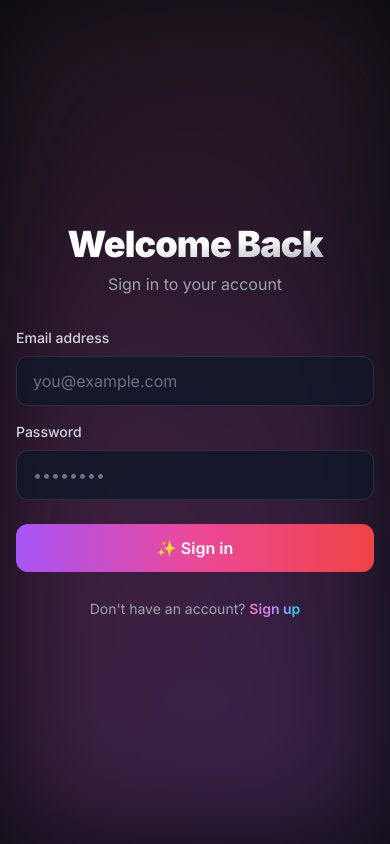
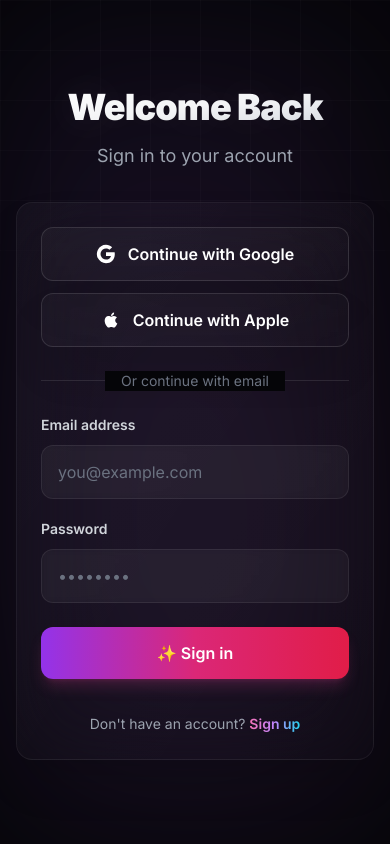
Before and after one commit to pavvann/vouch, a Next.js app: page /login in a window 390 px wide. Built offline with nearby package versions, Linux system fonts and the light colour scheme; no server answers.

Commit message:
wip: migration to oauth

```diff
--- a/app/globals.css
+++ b/app/globals.css
@@ -7,21 +7,17 @@
     --gradient-1: linear-gradient(135deg, #667eea 0%, #764ba2 100%);
     --gradient-2: linear-gradient(135deg, #f093fb 0%, #f5576c 100%);
     --gradient-3: linear-gradient(135deg, #4facfe 0%, #00f2fe 100%);
-    --shadow-color: 0deg 0% 63%;
-    --shadow-elevation-medium:
-      0.3px 0.5px 0.7px hsl(var(--shadow-color) / 0.36),
-      0.8px 1.6px 2px -0.8px hsl(var(--shadow-color) / 0.36),
-      2.1px 4.1px 5.2px -1.7px hsl(var(--shadow-color) / 0.36),
-      5px 10px 12.6px -2.5px hsl(var(--shadow-color) / 0.36);
   }
 
   body {
-    @apply bg-[#0a0a0f] text-white antialiased;
+    @apply bg-[#050508] text-white antialiased;
     min-height: 100vh;
     overflow-x: hidden;
     position: relative;
+    font-feature-settings: "rlig" 1, "calt" 1;
   }
 
+  /* Elegant animated background */
   body::before {
     content: '';
     position: fixed;
@@ -31,103 +27,155 @@
     height: 100%;
     z-index: -1;
     background:
-      radial-gradient(circle at 20% 50%, rgba(236, 72, 153, 0.15) 0%, transparent 50%),
-      radial-gradient(circle at 80% 80%, rgba(168, 85, 247, 0.15) 0%, transparent 50%),
-      radial-gradient(circle at 40% 20%, rgba(244, 114, 182, 0.12) 0%, transparent 50%),
-      radial-gradient(circle at 60% 90%, rgba(192, 132, 252, 0.12) 0%, transparent 50%);
+      radial-gradient(circle at 15% 30%, rgba(139, 92, 246, 0.08) 0%, transparent 50%),
+      radial-gradient(circle at 85% 70%, rgba(236, 72, 153, 0.08) 0%, transparent 50%),
+      radial-gradient(circle at 50% 50%, rgba(59, 130, 246, 0.05) 0%, transparent 70%),
+      radial-gradient(circle at 25% 80%, rgba(168, 85, 247, 0.06) 0%, transparent 50%);
     background-size: 200% 200%;
-    animation: moveGradient 20s ease-in-out infinite;
-    filter: blur(60px);
+    animation: moveGradient 30s ease-in-out infinite;
+    filter: blur(80px);
+    opacity: 0.8;
+  }
+
+  /* Subtle grid overlay */
+  body::after {
+    content: '';
+    position: fixed;
+    top: 0;
+    left: 0;
+    width: 100%;
+    height: 100%;
+    z-index: -1;
+    background-image:
+      linear-gradient(rgba(255, 255, 255, 0.02) 1px, transparent 1px),
+      linear-gradient(90deg, rgba(255, 255, 255, 0.02) 1px, transparent 1px);
+    background-size: 50px 50px;
+    mask-image: radial-gradient(ellipse 80% 50% at 50% 0%, black 70%, transparent 100%);
+    -webkit-mask-image: radial-gradient(ellipse 80% 50% at 50% 0%, black 70%, transparent 100%);
   }
 
   @keyframes moveGradient {
     0%, 100% {
-      background-position: 0% 50%, 100% 100%, 50% 0%, 80% 80%;
+      background-position: 0% 50%, 100% 100%, 50% 0%, 25% 80%;
     }
-    25% {
-      background-position: 50% 30%, 80% 60%, 20% 40%, 60% 90%;
+    33% {
+      background-position: 50% 20%, 70% 60%, 30% 50%, 60% 90%;
     }
-    50% {
-      background-position: 100% 50%, 0% 0%, 80% 80%, 20% 20%;
-    }
-    75% {
-      background-position: 30% 70%, 60% 40%, 90% 60%, 40% 10%;
+    66% {
+      background-position: 100% 50%, 20% 0%, 80% 80%, 40% 20%;
     }
   }
 }
 
 @layer components {
   .glass {
-    @apply bg-white/[0.02] backdrop-blur-xl border border-white/10;
+    @apply bg-gradient-to-br from-white/[0.03] to-white/[0.01] backdrop-blur-2xl;
+    @apply border border-white/[0.08] shadow-2xl;
+    @apply shadow-black/20;
   }
 
   .glass-hover {
-    @apply glass hover:bg-white/[0.04] hover:border-white/20 transition-all duration-300;
+    @apply glass hover:from-white/[0.05] hover:to-white/[0.02];
+    @apply hover:border-white/[0.12] hover:shadow-black/30;
+    @apply transition-all duration-500 ease-out;
   }
 
   .btn-primary {
-    @apply relative px-6 py-3 rounded-xl font-semibold text-white overflow-hidden;
-    @apply bg-gradient-to-r from-purple-500 via-pink-500 to-red-500;
-    @apply hover:shadow-lg hover:shadow-pink-500/30 hover:scale-[1.02];
-    @apply active:scale-[0.98] transition-all duration-300;
+    @apply relative px-8 py-3.5 rounded-xl font-semibold text-white overflow-hidden;
+    @apply bg-gradient-to-r from-purple-600 via-pink-600 to-rose-600;
+    @apply shadow-lg shadow-pink-500/20;
+    @apply hover:shadow-xl hover:shadow-pink-500/30 hover:scale-[1.02];
+    @apply active:scale-[0.98] transition-all duration-300 ease-out;
     @apply disabled:opacity-50 disabled:cursor-not-allowed disabled:hover:scale-100;
+    @apply before:absolute before:inset-0 before:bg-gradient-to-r before:from-white/0 before:via-white/20 before:to-white/0;
+    @apply before:translate-x-[-100%] hover:before:translate-x-[100%] before:transition-transform before:duration-700;
+  }
+
+  .btn-primary::after {
+    content: '';
+    position: absolute;
+    inset: 0;
+    border-radius: inherit;
+    padding: 1px;
+    background: linear-gradient(135deg, rgba(255,255,255,0.3), rgba(255,255,255,0));
+    -webkit-mask: linear-gradient(#fff 0 0) content-box, linear-gradient(#fff 0 0);
+    -webkit-mask-composite: xor;
+    mask-composite: exclude;
+    opacity: 0;
+    transition: opacity 0.3s;
+  }
+
+  .btn-primary:hover::after {
+    opacity: 1;
   }
 
   .btn-secondary {
     @apply px-6 py-3 rounded-xl font-semibold text-white;
     @apply glass-hover;
+    @apply hover:shadow-lg;
   }
 
   .btn-ghost {
-    @apply px-4 py-2 rounded-lg font-medium text-gray-300;
-    @apply hover:bg-white/5 hover:text-white transition-all duration-200;
+    @apply px-4 py-2 rounded-lg font-medium text-gray-400;
+    @apply hover:bg-white/[0.05] hover:text-white;
+    @apply transition-all duration-300 ease-out;
   }
 
   .card {
     @apply glass rounded-2xl p-6;
-    @apply hover:shadow-2xl hover:shadow-purple-500/10;
-    @apply transition-all duration-300;
+    @apply hover:shadow-2xl hover:shadow-purple-500/5;
+    @apply transition-all duration-500 ease-out;
+    @apply border-white/[0.06];
   }
 
   .card-interactive {
     @apply card cursor-pointer;
-    @apply hover:bg-white/[0.06] hover:border-white/30;
+    @apply hover:from-white/[0.06] hover:to-white/[0.03];
+    @apply hover:border-white/[0.15] hover:shadow-purple-500/10;
     @apply hover:scale-[1.01] active:scale-[0.99];
+    @apply hover:-translate-y-0.5;
   }
 
   .badge {
-    @apply px-3 py-1 rounded-full text-xs font-semibold;
-    @apply inline-flex items-center gap-1;
+    @apply px-3 py-1.5 rounded-lg text-xs font-semibold;
+    @apply inline-flex items-center gap-1.5;
+    @apply backdrop-blur-sm;
+    @apply border;
   }
 
   .badge-success {
-    @apply badge bg-emerald-500/20 text-emerald-300 border border-emerald-500/30;
+    @apply badge bg-emerald-500/10 text-emerald-300 border-emerald-500/20;
+    @apply shadow-sm shadow-emerald-500/10;
   }
 
   .badge-info {
-    @apply badge bg-cyan-500/20 text-cyan-300 border border-cyan-500/30;
+    @apply badge bg-cyan-500/10 text-cyan-300 border-cyan-500/20;
+    @apply shadow-sm shadow-cyan-500/10;
   }
 
   .badge-warning {
-    @apply badge bg-amber-500/20 text-amber-300 border border-amber-500/30;
+    @apply badge bg-amber-500/10 text-amber-300 border-amber-500/20;
+    @apply shadow-sm shadow-amber-500/10;
   }
 
   .input {
-    @apply w-full px-4 py-3 rounded-xl border border-white/10;
-    background-color: rgba(15, 23, 42, 0.8) !important;
-    color: white !important;
+    @apply w-full px-4 py-3.5 rounded-xl;
+    @apply bg-white/[0.03] backdrop-blur-sm border border-white/[0.08];
+    @apply text-white placeholder:text-gray-500;
+    @apply transition-all duration-300 ease-out;
+    @apply focus:bg-white/[0.05] focus:border-pink-500/30;
+    @apply focus:outline-none focus:ring-2 focus:ring-pink-500/20;
+    @apply hover:border-white/[0.12];
     -webkit-appearance: none;
     appearance: none;
   }
 
   .input::placeholder {
-    color: rgb(107, 114, 128) !important;
+    @apply text-gray-500;
   }
 
   .input:focus {
-    outline: none;
-    box-shadow: 0 0 0 2px rgba(236, 72, 153, 0.5);
-    background-color: rgba(15, 23, 42, 0.9) !important;
+    @apply shadow-lg shadow-pink-500/10;
   }
 
   /* Prevent browser autocomplete from changing background */
@@ -141,53 +189,57 @@
   textarea:-webkit-autofill:hover,
   textarea:-webkit-autofill:focus {
     -webkit-text-fill-color: white !important;
-    -webkit-box-shadow: 0 0 0px 1000px rgba(15, 23, 42, 0.8) inset !important;
-    box-shadow: 0 0 0px 1000px rgba(15, 23, 42, 0.8) inset !important;
+    -webkit-box-shadow: 0 0 0px 1000px rgba(5, 5, 8, 0.5) inset !important;
+    box-shadow: 0 0 0px 1000px rgba(5, 5, 8, 0.5) inset !important;
     transition: background-color 5000s ease-in-out 0s;
     caret-color: white;
   }
 
   select.input {
-    background-color: rgba(15, 23, 42, 0.8) !important;
-    color: white !important;
+    @apply bg-white/[0.03] text-white;
   }
 
   select.input option {
-    background-color: rgb(30, 41, 59) !important;
-    color: white !important;
+    @apply bg-[#0f0f15] text-white;
   }
 
   textarea.input {
-    background-color: rgba(15, 23, 42, 0.8) !important;
-    color: white !important;
+    @apply bg-white/[0.03] text-white resize-none;
   }
 
   .section-title {
-    @apply text-sm uppercase tracking-wider font-bold;
-    @apply bg-gradient-to-r from-pink-400 to-purple-400 bg-clip-text text-transparent;
+    @apply text-xs uppercase tracking-[0.15em] font-bold;
+    @apply bg-gradient-to-r from-pink-400 via-purple-400 to-pink-400 bg-clip-text text-transparent;
+    @apply opacity-80;
+    letter-spacing: 0.15em;
   }
 
   .page-header {
-    @apply text-4xl md:text-5xl font-black tracking-tight;
-    @apply bg-gradient-to-br from-white via-white to-gray-400 bg-clip-text text-transparent;
+    @apply text-4xl md:text-6xl font-black tracking-tight;
+    @apply bg-gradient-to-br from-white via-gray-100 to-gray-300 bg-clip-text text-transparent;
+    @apply leading-tight;
+    text-shadow: 0 0 40px rgba(255, 255, 255, 0.1);
   }
 
   .nav-bottom {
     @apply fixed bottom-0 left-0 right-0 z-50;
-    @apply glass border-t border-white/10;
+    @apply glass border-t border-white/[0.08];
     @apply flex items-center justify-around;
     @apply px-4 py-3 safe-area-inset-bottom;
+    @apply backdrop-blur-2xl;
   }
 
   .nav-item {
-    @apply flex flex-col items-center gap-1 px-4 py-2 rounded-xl;
-    @apply text-gray-400 hover:text-white transition-colors duration-200;
-    @apply min-w-[60px];
+    @apply flex flex-col items-center gap-1 px-4 py-2.5 rounded-xl;
+    @apply text-gray-500 hover:text-white transition-all duration-300 ease-out;
+    @apply min-w-[60px] hover:bg-white/[0.05];
   }
 
   .nav-item-active {
-    @apply text-pink-400;
-    @apply bg-pink-500/10;
+    @apply text-white;
+    @apply bg-gradient-to-br from-pink-500/20 via-purple-500/20 to-pink-500/20;
+    @apply border border-pink-500/30;
+    @apply shadow-lg shadow-pink-500/10;
   }
 }
 
@@ -202,18 +254,39 @@
 
   .text-gradient {
     @apply bg-gradient-to-r from-pink-400 via-purple-400 to-cyan-400 bg-clip-text text-transparent;
+    @apply font-semibold;
   }
 
   .animate-glow {
-    animation: glow 2s ease-in-out infinite alternate;
+    animation: glow 3s ease-in-out infinite alternate;
   }
 
   @keyframes glow {
     from {
-      box-shadow: 0 0 20px rgba(236, 72, 153, 0.3);
+      box-shadow: 0 0 20px rgba(236, 72, 153, 0.2), 0 0 40px rgba(168, 85, 247, 0.1);
     }
     to {
-      box-shadow: 0 0 30px rgba(236, 72, 153, 0.6);
+      box-shadow: 0 0 30px rgba(236, 72, 153, 0.4), 0 0 60px rgba(168, 85, 247, 0.2);
+    }
+  }
+
+  .animate-shimmer {
+    animation: shimmer 2s linear infinite;
+    background: linear-gradient(
+      90deg,
+      transparent,
+      rgba(255, 255, 255, 0.1),
+      transparent
+    );
+    background-size: 200% 100%;
+  }
+
+  @keyframes shimmer {
+    0% {
+      background-position: -200% 0;
+    }
+    100% {
+      background-position: 200% 0;
     }
   }
 
--- a/app/login/page.tsx
+++ b/app/login/page.tsx
@@ -37,24 +37,81 @@ export default function LoginPage() {
     }
   }
 
+  const handleOAuthSignIn = async (provider: string) => {
+    setError('')
+    await signIn(provider, { callbackUrl: '/dashboard' })
+  }
+
   return (
-    <div className="min-h-screen flex items-center justify-center px-4">
+    <div className="min-h-screen flex items-center justify-center px-4 py-12">
       <div className="max-w-md w-full space-y-8">
-        <div className="text-center">
+        <div className="text-center space-y-3">
           <h1 className="page-header mb-2">Welcome Back</h1>
-          <p className="text-gray-400">Sign in to your account</p>
+          <p className="text-gray-400 text-lg">Sign in to your account</p>
         </div>
 
+        <div className="card space-y-6">
+          {/* OAuth Buttons */}
+          <div className="space-y-3">
+            <button
+              type="button"
+              onClick={() => handleOAuthSignIn('google')}
+              className="w-full flex items-center justify-center gap-3 px-6 py-3.5 rounded-xl font-semibold text-white glass hover:bg-white/[0.08] border border-white/[0.12] transition-all duration-300"
+            >
+              <svg className="w-5 h-5" viewBox="0 0 24 24">
+                <path
+                  fill="currentColor"
+                  d="M22.56 12.25c0-.78-.07-1.53-.2-2.25H12v4.26h5.92c-.26 1.37-1.04 2.53-2.21 3.31v2.77h3.57c2.08-1.92 3.28-4.74 3.28-8.09z"
+                />
+                <path
+                  fill="currentColor"
+                  d="M12 23c2.97 0 5.46-.98 7.28-2.66l-3.57-2.77c-.98.66-2.23 1.06-3.71 1.06-2.86 0-5.29-1.93-6.16-4.53H2.18v2.84C3.99 20.53 7.7 23 12 23z"
+                />
+                <path
+                  fill="currentColor"
+                  d="M5.84 14.09c-.22-.66-.35-1.36-.35-2.09s.13-1.43.35-2.09V7.07H2.18C1.43 8.55 1 10.22 1 12s.43 3.45 1.18 4.93l2.85-2.22.81-.62z"
+                />
+                <path
+                  fill="currentColor"
+                  d="M12 5.38c1.62 0 3.06.56 4.21 1.64l3.15-3.15C17.45 2.09 14.97 1 12 1 7.7 1 3.99 3.47 2.18 7.07l3.66 2.84c.87-2.6 3.3-4.53 6.16-4.53z"
+                />
+              </svg>
+              Continue with Google
+            </button>
+
+            <button
+              type="button"
+              onClick={() => handleOAuthSignIn('apple')}
+              className="w-full flex items-center justify-center gap-3 px-6 py-3.5 rounded-xl font-semibold text-white glass hover:bg-white/[0.08] border border-white/[0.12] transition-all duration-300"
+            >
+              <svg className="w-5 h-5" viewBox="0 0 24 24" fill="currentColor">
+                <path d="M17.05 20.28c-.98.95-2.05.88-3.08.4-1.09-.5-2.08-.48-3.24 0-1.44.62-2.2.44-3.06-.4C2.79 15.25 3.51 7.59 9.05 7.31c1.35.07 2.29.74 3.08.8 1.18-.24 2.31-.93 3.57-.84 1.51.12 2.65.72 3.4 1.8-3.12 1.87-2.38 5.98.48 7.13-.57 1.5-1.31 2.99-2.54 4.09l.01-.01zM12.03 7.25c-.15-2.23 1.66-4.07 3.74-4.25.29 2.58-2.34 4.5-3.74 4.25z" />
+              </svg>
+              Continue with Apple
+            </button>
+          </div>
+
+          {/* Divider */}
+          <div className="relative">
+            <div className="absolute inset-0 flex items-center">
+              <div className="w-full border-t border-white/10"></div>
+            </div>
+            <div className="relative flex justify-center text-sm">
+              <span className="px-4 bg-[#050508] text-gray-500">Or continue with email</span>
+            </div>
+          </div>
+
+          {/* Email/Password Form */}
           <form className="space-y-6" onSubmit={handleSubmit}>
             {error && (
-            <div className="glass border-red-500/30 bg-red-500/10 text-red-300 px-4 py-3 rounded-xl text-sm">
+              <div className="glass border-red-500/30 bg-red-500/10 text-red-300 px-4 py-3 rounded-xl text-sm backdrop-blur-sm">
                 {error}
               </div>
             )}
 
-          <div className="space-y-4">
+            <div className="space-y-5">
               <div>
-              <label htmlFor="email" className="block text-sm font-medium text-gray-300 mb-2">
+                <label htmlFor="email" className="block text-sm font-semibold text-gray-300 mb-2.5">
                   Email address
                 </label>
                 <input
@@ -63,16 +120,15 @@ export default function LoginPage() {
                   type="email"
                   autoComplete="email"
                   required
-                className="w-full px-4 py-3 rounded-xl border border-white/10 bg-slate-900/80 text-white placeholder-gray-500 focus:outline-none focus:ring-2 focus:ring-pink-500/50"
+                  className="input"
                   placeholder="you@example.com"
                   value={email}
                   onChange={(e) => setEmail(e.target.value)}
-                style={{ backgroundColor: 'rgba(15, 23, 42, 0.8)', color: 'white' }}
                 />
               </div>
 
               <div>
-              <label htmlFor="password" className="block text-sm font-medium text-gray-300 mb-2">
+                <label htmlFor="password" className="block text-sm font-semibold text-gray-300 mb-2.5">
                   Password
                 </label>
                 <input
@@ -81,11 +137,10 @@ export default function LoginPage() {
                   type="password"
                   autoComplete="current-password"
                   required
-                className="w-full px-4 py-3 rounded-xl border border-white/10 bg-slate-900/80 text-white placeholder-gray-500 focus:outline-none focus:ring-2 focus:ring-pink-500/50"
+                  className="input"
                   placeholder="••••••••"
                   value={password}
                   onChange={(e) => setPassword(e.target.value)}
-                style={{ backgroundColor: 'rgba(15, 23, 42, 0.8)', color: 'white' }}
                 />
               </div>
             </div>
@@ -98,10 +153,10 @@ export default function LoginPage() {
               {loading ? '🔐 Signing in...' : '✨ Sign in'}
             </button>
 
-          <div className="text-center">
+            <div className="text-center pt-2">
               <Link
                 href="/register"
-              className="text-sm text-gray-400 hover:text-white transition-colors"
+                className="text-sm text-gray-400 hover:text-white transition-colors duration-300"
               >
                 Don&apos;t have an account? <span className="text-gradient font-semibold">Sign up</span>
               </Link>
@@ -109,5 +164,6 @@ export default function LoginPage() {
           </form>
         </div>
       </div>
+    </div>
   )
 }
--- a/app/register/page.tsx
+++ b/app/register/page.tsx
@@ -2,6 +2,7 @@
 
 import { useState } from 'react'
 import { register } from '@/app/actions/auth'
+import { signIn } from 'next-auth/react'
 import { useRouter } from 'next/navigation'
 import Link from 'next/link'
 
@@ -32,40 +33,96 @@ export default function RegisterPage() {
     }
   }
 
+  const handleOAuthSignIn = async (provider: string) => {
+    setError('')
+    await signIn(provider, { callbackUrl: '/dashboard' })
+  }
+
   return (
-    <div className="min-h-screen flex items-center justify-center px-4">
+    <div className="min-h-screen flex items-center justify-center px-4 py-12">
       <div className="max-w-md w-full space-y-8">
-        <div className="text-center">
+        <div className="text-center space-y-3">
           <h1 className="page-header mb-2">Join Vouch</h1>
-          <p className="text-gray-400">Create your account to get started</p>
+          <p className="text-gray-400 text-lg">Create your account to get started</p>
         </div>
 
+        <div className="card space-y-6">
+          {/* OAuth Buttons */}
+          <div className="space-y-3">
+            <button
+              type="button"
+              onClick={() => handleOAuthSignIn('google')}
+              className="w-full flex items-center justify-center gap-3 px-6 py-3.5 rounded-xl font-semibold text-white glass hover:bg-white/[0.08] border border-white/[0.12] transition-all duration-300"
+            >
+              <svg className="w-5 h-5" viewBox="0 0 24 24">
+                <path
+                  fill="currentColor"
+                  d="M22.56 12.25c0-.78-.07-1.53-.2-2.25H12v4.26h5.92c-.26 1.37-1.04 2.53-2.21 3.31v2.77h3.57c2.08-1.92 3.28-4.74 3.28-8.09z"
+                />
+                <path
+                  fill="currentColor"
+                  d="M12 23c2.97 0 5.46-.98 7.28-2.66l-3.57-2.77c-.98.66-2.23 1.06-3.71 1.06-2.86 0-5.29-1.93-6.16-4.53H2.18v2.84C3.99 20.53 7.7 23 12 23z"
+                />
+                <path
+                  fill="currentColor"
+                  d="M5.84 14.09c-.22-.66-.35-1.36-.35-2.09s.13-1.43.35-2.09V7.07H2.18C1.43 8.55 1 10.22 1 12s.43 3.45 1.18 4.93l2.85-2.22.81-.62z"
+                />
+                <path
+                  fill="currentColor"
+                  d="M12 5.38c1.62 0 3.06.56 4.21 1.64l3.15-3.15C17.45 2.09 14.97 1 12 1 7.7 1 3.99 3.47 2.18 7.07l3.66 2.84c.87-2.6 3.3-4.53 6.16-4.53z"
+                />
+              </svg>
+              Continue with Google
+            </button>
+
+            <button
+              type="button"
+              onClick={() => handleOAuthSignIn('apple')}
+              className="w-full flex items-center justify-center gap-3 px-6 py-3.5 rounded-xl font-semibold text-white glass hover:bg-white/[0.08] border border-white/[0.12] transition-all duration-300"
+            >
+              <svg className="w-5 h-5" viewBox="0 0 24 24" fill="currentColor">
+                <path d="M17.05 20.28c-.98.95-2.05.88-3.08.4-1.09-.5-2.08-.48-3.24 0-1.44.62-2.2.44-3.06-.4C2.79 15.25 3.51 7.59 9.05 7.31c1.35.07 2.29.74 3.08.8 1.18-.24 2.31-.93 3.57-.84 1.51.12 2.65.72 3.4 1.8-3.12 1.87-2.38 5.98.48 7.13-.57 1.5-1.31 2.99-2.54 4.09l.01-.01zM12.03 7.25c-.15-2.23 1.66-4.07 3.74-4.25.29 2.58-2.34 4.5-3.74 4.25z" />
+              </svg>
+              Continue with Apple
+            </button>
+          </div>
+
+          {/* Divider */}
+          <div className="relative">
+            <div className="absolute inset-0 flex items-center">
+              <div className="w-full border-t border-white/10"></div>
+            </div>
+            <div className="relative flex justify-center text-sm">
+              <span className="px-4 bg-[#050508] text-gray-500">Or sign up with email</span>
+            </div>
+          </div>
+
+          {/* Email/Password Form */}
           <form className="space-y-6" onSubmit={handleSubmit}>
             {error && (
-            <div className="glass border-red-500/30 bg-red-500/10 text-red-300 px-4 py-3 rounded-xl text-sm">
+              <div className="glass border-red-500/30 bg-red-500/10 text-red-300 px-4 py-3 rounded-xl text-sm backdrop-blur-sm">
                 {error}
               </div>
             )}
 
-          <div className="space-y-4">
+            <div className="space-y-5">
               <div>
-              <label htmlFor="name" className="block text-sm font-medium text-gray-300 mb-2">
+                <label htmlFor="name" className="block text-sm font-semibold text-gray-300 mb-2.5">
                   Name (optional)
                 </label>
                 <input
                   id="name"
                   name="name"
                   type="text"
-                className="w-full px-4 py-3 rounded-xl border border-white/10 bg-slate-900/80 text-white placeholder-gray-500 focus:outline-none focus:ring-2 focus:ring-pink-500/50"
+                  className="input"
                   placeholder="Your name"
                   value={name}
                   onChange={(e) => setName(e.target.value)}
-                style={{ backgroundColor: 'rgba(15, 23, 42, 0.8)', color: 'white' }}
                 />
               </div>
 
               <div>
-              <label htmlFor="email" className="block text-sm font-medium text-gray-300 mb-2">
+                <label htmlFor="email" className="block text-sm font-semibold text-gray-300 mb-2.5">
                   Email address
                 </label>
                 <input
@@ -74,16 +131,15 @@ export default function RegisterPage() {
                   type="email"
                   autoComplete="email"
                   required
-                className="w-full px-4 py-3 rounded-xl border border-white/10 bg-slate-900/80 text-white placeholder-gray-500 focus:outline-none focus:ring-2 focus:ring-pink-500/50"
+                  className="input"
                   placeholder="you@example.com"
                   value={email}
                   onChange={(e) => setEmail(e.target.value)}
-                style={{ backgroundColor: 'rgba(15, 23, 42, 0.8)', color: 'white' }}
                 />
               </div>
 
               <div>
-              <label htmlFor="password" className="block text-sm font-medium text-gray-300 mb-2">
+                <label htmlFor="password" className="block text-sm font-semibold text-gray-300 mb-2.5">
                   Password
                 </label>
                 <input
@@ -92,11 +148,10 @@ export default function RegisterPage() {
                   type="password"
                   autoComplete="new-password"
                   required
-                className="w-full px-4 py-3 rounded-xl border border-white/10 bg-slate-900/80 text-white placeholder-gray-500 focus:outline-none focus:ring-2 focus:ring-pink-500/50"
+                  className="input"
                   placeholder="••••••••"
                   value={password}
                   onChange={(e) => setPassword(e.target.value)}
-                style={{ backgroundColor: 'rgba(15, 23, 42, 0.8)', color: 'white' }}
                 />
               </div>
             </div>
@@ -109,10 +164,10 @@ export default function RegisterPage() {
               {loading ? '✨ Creating account...' : '🚀 Sign up'}
             </button>
 
-          <div className="text-center">
+            <div className="text-center pt-2">
               <Link
                 href="/login"
-              className="text-sm text-gray-400 hover:text-white transition-colors"
+                className="text-sm text-gray-400 hover:text-white transition-colors duration-300"
               >
                 Already have an account? <span className="text-gradient font-semibold">Sign in</span>
               </Link>
@@ -120,5 +175,6 @@ export default function RegisterPage() {
           </form>
         </div>
       </div>
+    </div>
   )
 }
```
Also changed, not shown: app/page.tsx (+18 -18 lines), components/BottomNav.tsx (+5 -5 lines), lib/auth.ts (+33 -6 lines), 2 other files (tests, documents, lock files or other folders). Lines whose indentation alone changed are shown as unchanged.
